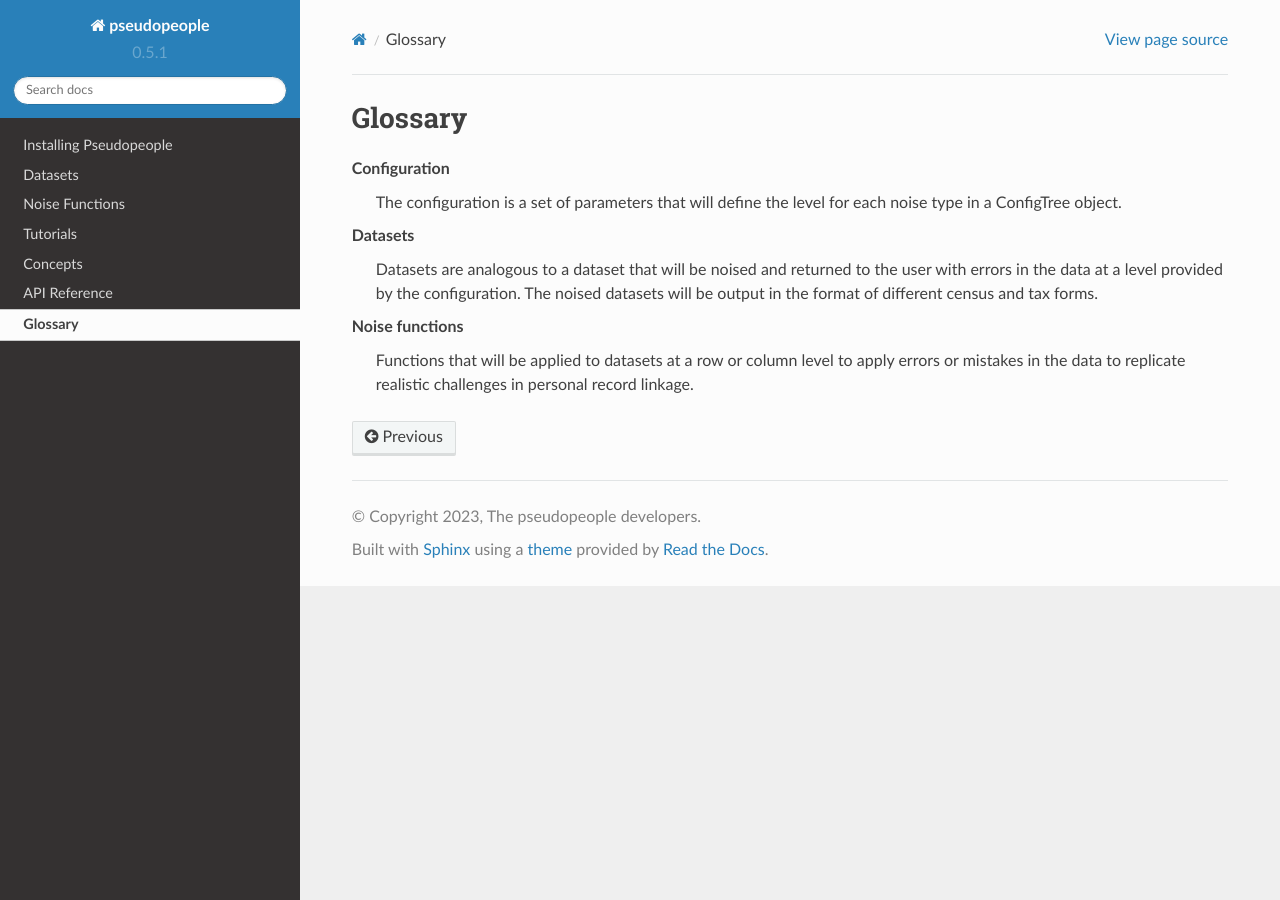
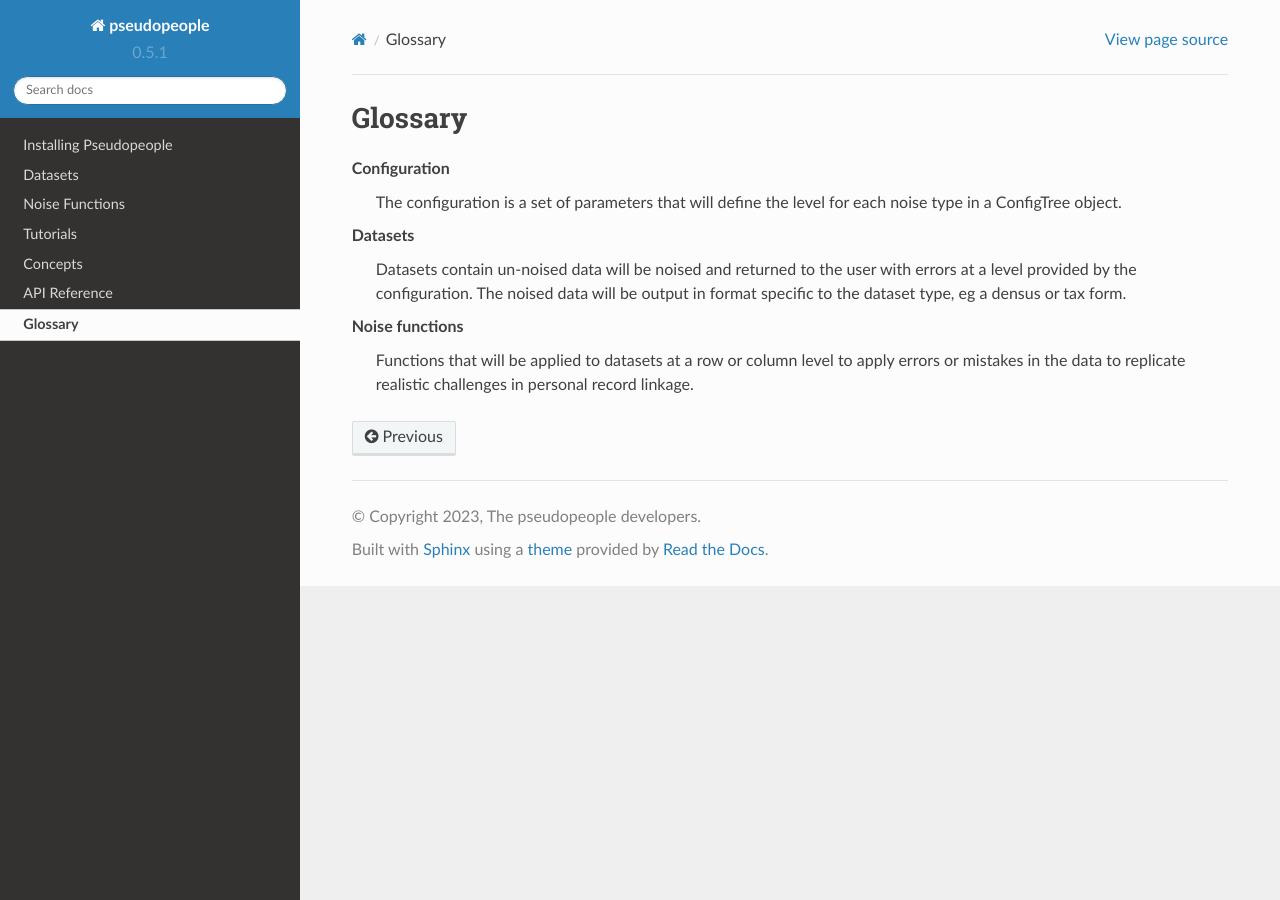
Before and after one commit to ihmeuw/pseudopeople, a Sphinx documentation site: the page built from docs/source/glossary.rst, in a window 1280 px wide. Built offline with Sphinx 7.4.7 and the Read the Docs theme 2.0.0, drawn with Linux system fonts in a browser that asks for light colours.

Commit message:
review requests

```diff
--- a/docs/source/concepts/datasets.rst
+++ b/docs/source/concepts/datasets.rst
@@ -15,9 +15,9 @@
 What is a dataset?
 ------------------
 
-A dataset in the Pseudopeople framework is analogous to a dataset representing
-a census survey or tax document.  The types of dataset that are compatible with
-the Pseudopeople framework include:
+A dataset in the Pseudopeople framework contains un-noised simulated data
+representing specific real-life data, eg a census survey or tax document.
+The types of datasets that are compatible with the Pseudopeople framework include:
 
 .. list-table:: **Types of Datasets**
    :header-rows: 1
--- a/docs/source/glossary.rst
+++ b/docs/source/glossary.rst
@@ -11,10 +11,10 @@ Glossary
         noise type in a ConfigTree object.
 
     Datasets
-        Datasets are analogous to a dataset that will be noised and returned to the
-        user with errors in the data at a level provided by the configuration.
-        The noised datasets will be output in the format of different census and
-        tax forms.
+        Datasets contain un-noised data will be noised and returned to the
+        user with errors at a level provided by the configuration.
+        The noised data will be output in format specific to the dataset type,
+        eg a densus or tax form.
 
     Noise functions
         Functions that will be applied to datasets at a row or column level to apply
```
Also changed, not shown: 1 other file.
